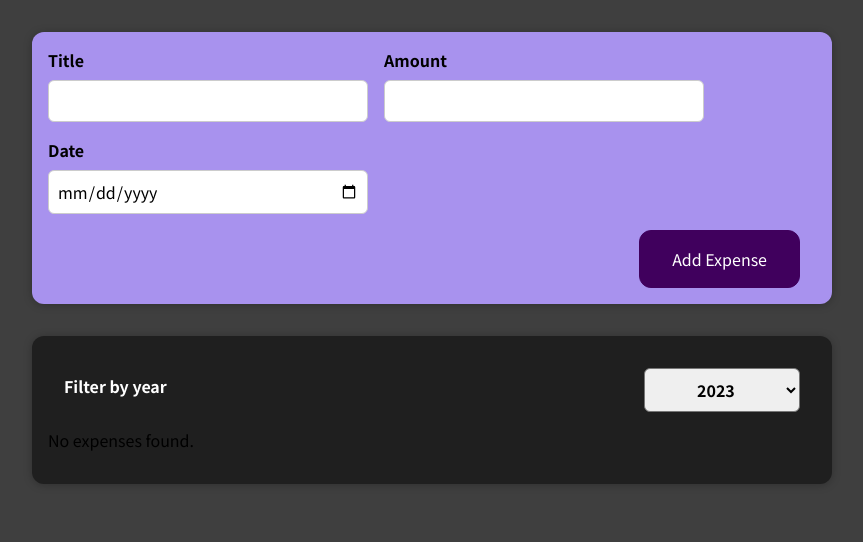
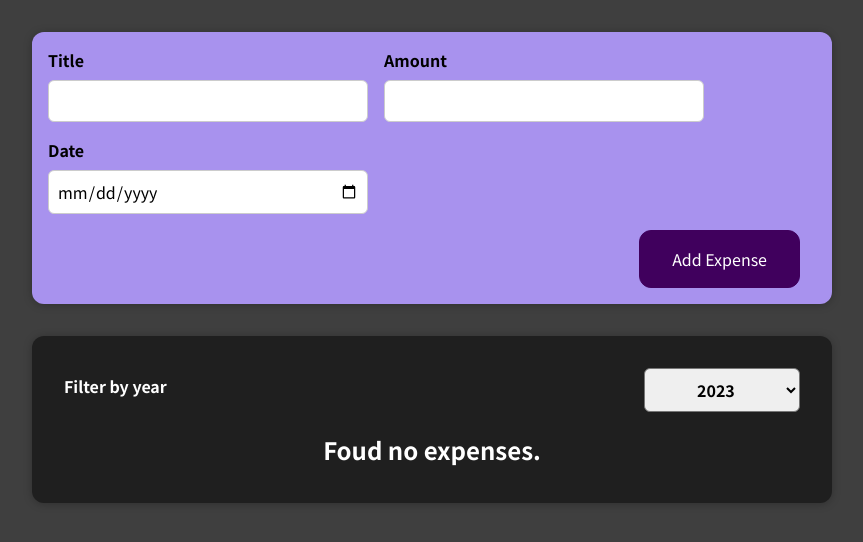
Before and after one commit to william-bispo/expenses, a React (Create React App) app: page / in a window 1280 px wide. Shown: the top 542 px of the page, without its empty margins (208-1071 px from the left). Built offline with nearby package versions, Linux system fonts and the light colour scheme.

Commit message:
In progress 5

```diff
--- a/src/components/Expenses/ExpenseItem.js
+++ b/src/components/Expenses/ExpenseItem.js
@@ -5,6 +5,7 @@ import './ExpenseItem.css';
 
 const ExpenseItem = (props) => {
   return (
+    <li>
       <Card className="expense-item">
         <ExpenseDate date={props.date} />
         <div className="expense-item__description">
@@ -12,6 +13,7 @@ const ExpenseItem = (props) => {
           <div className="expense-item__price">${props.amount}</div>
         </div>
       </Card>
+    </li>
   );
 };
 
--- a/src/components/Expenses/Expenses.js
+++ b/src/components/Expenses/Expenses.js
@@ -1,8 +1,8 @@
 import { useState } from 'react';
-import ExpenseItem from './ExpenseItem';
 import ExpensesFilter from './ExpensesFilter';
 import Card from '../UI/Card';
 import './Expenses.css';
+import ExpensesList from './ExpensesList';
 
 const Expenses = (props) => {
   const [filterYear, setFilterYear] = useState('2023');
@@ -15,18 +15,6 @@ const Expenses = (props) => {
     return expense.date.getFullYear().toString() === filterYear;
   });
 
-  let expensesContent = <p>No expenses found.</p>;
-  if (filteredExpenses.length > 0) {
-    expensesContent = filteredExpenses.map((expense) => (
-      <ExpenseItem
-        key={expense.id}
-        title={expense.title}
-        amount={expense.amount}
-        date={expense.date}
-      />
-    ));
-  }
-
   return (
     <div>
       <Card className="expenses">
@@ -34,7 +22,7 @@ const Expenses = (props) => {
           selected={filterYear}
           onChangeFilter={filterChangeHandler}
         />
-        {expensesContent}
+        <ExpensesList items={filteredExpenses} />
       </Card>
     </div>
   );
--- /dev/null
+++ b/src/components/Expenses/ExpensesList.css
@@ -0,0 +1,9 @@
+.expenses-list {
+  list-style: none;
+  padding: 0;
+}
+
+.expenses-list__fallback {
+  color: white;
+  text-align: center;
+}
--- /dev/null
+++ b/src/components/Expenses/ExpensesList.js
@@ -0,0 +1,25 @@
+import ExpenseItem from './ExpenseItem';
+import './ExpensesList.css';
+
+const ExpensesList = (props) => {
+  let expensesContent = <p>No expenses found.</p>;
+
+  if (props.items.length === 0) {
+    return <h2 className="expenses-list__fallback">Foud no expenses.</h2>;
+  }
+
+  return (
+    <ul className="expenses-list">
+      {props.items.map((expense) => (
+        <ExpenseItem
+          key={expense.id}
+          title={expense.title}
+          amount={expense.amount}
+          date={expense.date}
+        />
+      ))}
+    </ul>
+  );
+};
+
+export default ExpensesList;
```
Lines whose indentation alone changed are shown as unchanged.
